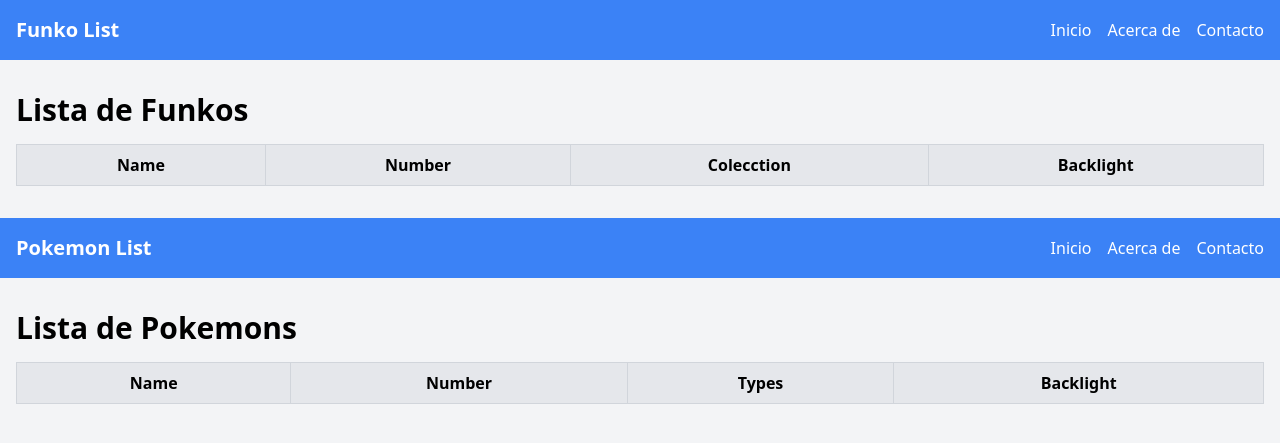
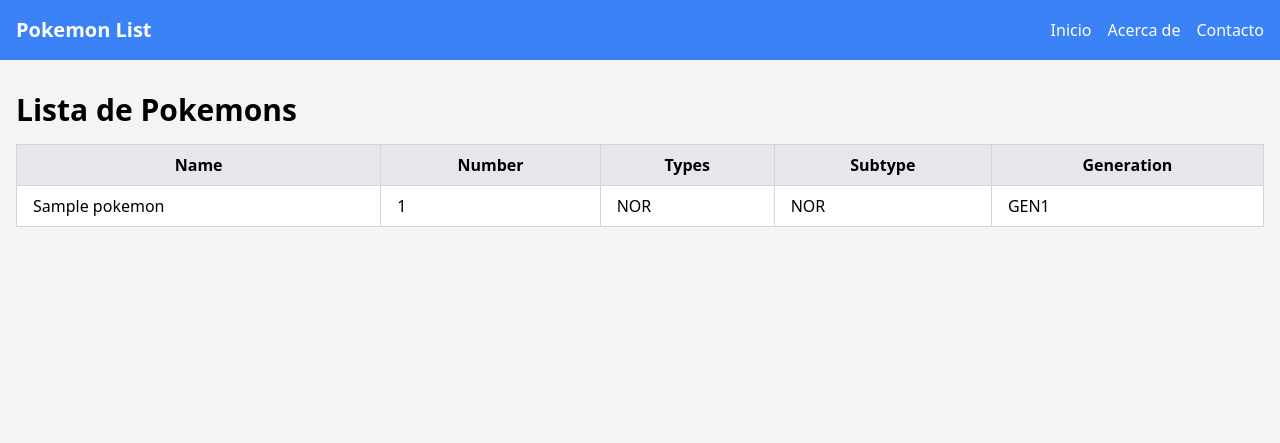
Before and after one commit to Elluis1/ManejoBackend, a Django app: page / in a window 1280 px wide. Shown: the top 443 px of the page. Run offline with Django 5.2, Linux system fonts and the light colour scheme; tables that the repository leaves empty hold one stand-in row (values such as "Sample post"); lists and menus that the app fills with data are empty.

Commit message:
Trabajo terminado

```diff
--- a/back/api_backend/Pokemon/urls.py
+++ b/back/api_backend/Pokemon/urls.py
@@ -8,7 +8,7 @@
     path('admin/', admin.site.urls),
     path('', views.index, name='index'),
     path('pokemons_rest/', views.pokemons_rest, name='pokemons_rest'),
-    path('add_pokemon/', views.add_pokemon_view, name='add_pokemon'),
+    path('add_pokemon/', views.NewPokemonView.as_view(), name='add_pokemon'),
 ]
 
 # from django.urls import path
--- a/back/api_backend/Pokemon/views.py
+++ b/back/api_backend/Pokemon/views.py
@@ -1,6 +1,7 @@
 from django.shortcuts import render
 from django.http import JsonResponse, HttpResponse, HttpResponseRedirect
 from django.middleware.csrf import get_token
+from django.views.generic import CreateView
 
 from Pokemon.models import Pokemon
 from Pokemon.serializers import PokemonSerializer
@@ -21,19 +22,34 @@
     pokemons = get_all_pokemon()
     return JsonResponse(pokemons, safe=False)
 
-def add_pokemon_view(request):
-    if request.method == "POST":
-        pokemon_form = PokemonForm(request.POST)
-        if pokemon_form.is_valid():
-            pokemons = pokemon_form.save()
-            return HttpResponseRedirect('/')
-    if request.method == 'GET':
-        pokemon_form = PokemonForm()
-        csrf_token = get_token(request)
-        html_form = f"""
-            <form method="post">
-                {pokemon_form.as_p()}
-                <button type="submit">Submit</button>
-            </form>
-        """
-    return HttpResponse(html_form)
+class NewPokemonView(CreateView):
+    form_class = PokemonForm
+    template_name = 'form_pokemon.html'
+    success_url = '/'
+
+# class NewUserView(CreateView):
+#     form_class = TrainerForm
+#     template_name = 'form_user.html'
+#     success_url = '/index_user'
+
+# def add_pokemon_view(request):
+
+
+
+# def add_pokemon_view(request):
+#     if request.method == "POST":
+#         pokemon_form = PokemonForm(request.POST)
+#         if pokemon_form.is_valid():
+#             pokemons = pokemon_form.save()
+#             return HttpResponseRedirect('/')
+#     if request.method == 'GET':
+#         pokemon_form = PokemonForm()
+#         csrf_token = get_token(request)
+#         html_form = f"""
+#             <form method="post">
+#                 { % csrf_token % }
+#                 {pokemon_form.as_p()}
+#                 <button type="submit">Submit</button>
+#             </form>
+#         """
+#     return HttpResponse(html_form)
--- a/back/api_backend/funko_api/templates/index.html
+++ b/back/api_backend/funko_api/templates/index.html
@@ -1,4 +1,58 @@
 <!DOCTYPE html>
+<html lang="en">
+
+<head>
+  <meta charset="UTF-8">
+  <meta name="viewport" content="width=device-width, initial-scale=1.0">
+  <title>Pokemon List</title>
+  <!-- Enlace al archivo de estilos de Tailwind CSS -->
+  <link href="https://cdn.jsdelivr.net/npm/tailwindcss@2.2.19/dist/tailwind.min.css" rel="stylesheet">
+</head>
+
+<body class="bg-gray-100">
+  <!-- Navbar -->
+  <nav class="bg-blue-500 p-4">
+    <div class="container mx-auto flex justify-between items-center">
+      <h1 class="text-white font-bold text-xl">Pokemon List</h1>
+      <ul class="flex space-x-4">
+        <li><a href="#" class="text-white hover:text-gray-200">Inicio</a></li>
+        <li><a href="#" class="text-white hover:text-gray-200">Acerca de</a></li>
+        <li><a href="#" class="text-white hover:text-gray-200">Contacto</a></li>
+      </ul>
+    </div>
+  </nav>
+
+  <!-- Contenido principal -->
+  <div class="container mx-auto px-4 py-8">
+    <h1 class="text-3xl font-bold mb-4">Lista de Pokemons</h1>
+    <table class="w-full border-collapse border border-gray-300">
+      <thead>
+        <tr class="bg-gray-200">
+          <th class="border border-gray-300 px-4 py-2">Name</th>
+          <th class="border border-gray-300 px-4 py-2">Number</th>
+          <th class="border border-gray-300 px-4 py-2">Types</th>
+          <th class="border border-gray-300 px-4 py-2">Subtype</th>
+          <th class="border border-gray-300 px-4 py-2">Generation</th>
+        </tr>
+      </thead>
+      <tbody>
+        {% for pokemon in pokemons %}
+        <tr class="bg-white">
+          <td class="border border-gray-300 px-4 py-2">{{ pokemon.name }}</td>
+          <td class="border border-gray-300 px-4 py-2">{{ pokemon.number }}</td>
+          <td class="border border-gray-300 px-4 py-2">{{ pokemon.type }}</td>
+          <td class="border border-gray-300 px-4 py-2">{{ pokemon.subtype }}</td>
+          <td class="border border-gray-300 px-4 py-2">{{ pokemon.generation }}</td>
+        </tr>
+        {% endfor %}
+      </tbody>
+    </table>
+  </div>
+</body>
+
+</html>
+
+{% comment %} <!DOCTYPE html>
 <html lang="en">
 
 <head>
@@ -48,57 +102,4 @@
   </div>
 </body>
 
-</html>
-
-<!DOCTYPE html>
-<html lang="en">
-
-<head>
-  <meta charset="UTF-8">
-  <meta name="viewport" content="width=device-width, initial-scale=1.0">
-  <title>Pokemon List</title>
-  <!-- Enlace al archivo de estilos de Tailwind CSS -->
-  <link href="https://cdn.jsdelivr.net/npm/tailwindcss@2.2.19/dist/tailwind.min.css" rel="stylesheet">
-</head>
-
-<body class="bg-gray-100">
-  <!-- Navbar -->
-  <nav class="bg-blue-500 p-4">
-    <div class="container mx-auto flex justify-between items-center">
-      <h1 class="text-white font-bold text-xl">Pokemon List</h1>
-      <ul class="flex space-x-4">
-        <li><a href="#" class="text-white hover:text-gray-200">Inicio</a></li>
-        <li><a href="#" class="text-white hover:text-gray-200">Acerca de</a></li>
-        <li><a href="#" class="text-white hover:text-gray-200">Contacto</a></li>
-      </ul>
-    </div>
-  </nav>
-
-  <!-- Contenido principal -->
-  <div class="container mx-auto px-4 py-8">
-    <h1 class="text-3xl font-bold mb-4">Lista de Pokemons</h1>
-    <table class="w-full border-collapse border border-gray-300">
-      <thead>
-        <tr class="bg-gray-200">
-          <th class="border border-gray-300 px-4 py-2">Name</th>
-          <th class="border border-gray-300 px-4 py-2">Number</th>
-          <th class="border border-gray-300 px-4 py-2">Types</th>
-          <th class="border border-gray-300 px-4 py-2">Backlight</th>
-        </tr>
-      </thead>
-      <tbody>
-        {% for pokemon in Pokemon %}
-        <tr class="bg-white">
-          <td class="border border-gray-300 px-4 py-2">{{ pokemon.name }}</td>
-          <td class="border border-gray-300 px-4 py-2">{{ pokemon.number }}</td>
-          <td class="border border-gray-300 px-4 py-2">{{ pokemon.type }}</td>
-          <td class="border border-gray-300 px-4 py-2">{{ pokemon.subtype }}</td>
-          <td class="border border-gray-300 px-4 py-2">{{ pokemon.generation }}</td>
-        </tr>
-        {% endfor %}
-      </tbody>
-    </table>
-  </div>
-</body>
-
-</html>
+</html> {% endcomment %}
```
Also changed, not shown: back/api_backend/Pokemon/templates/form_pokemon.html (added, +36 -0 lines).
